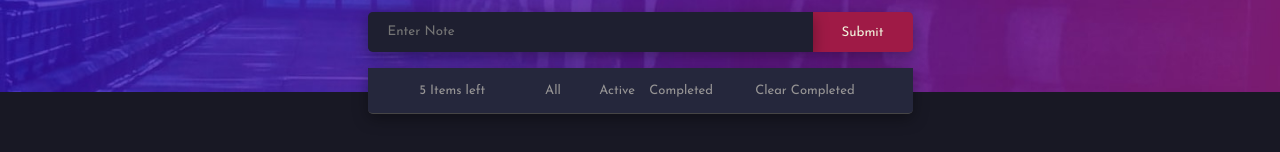
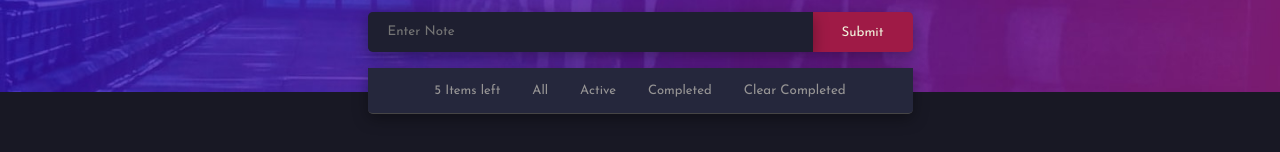
Before and after one commit to cbuntrakulsuk/Todo-app, a React (Create React App) app: page / in a window 1280 px wide. Shown: the part 148-300 px from the top of the page. Built offline with nearby package versions, Linux system fonts and the light colour scheme.

Commit message:
add completed filter

```diff
--- a/src/components/App.css
+++ b/src/components/App.css
@@ -127,30 +127,19 @@ input:focus {
   box-shadow: rgba(0, 0, 0, 0.35) 0px 5px 15px;
   justify-content: center;
   align-items: center;
-}
-
-.filter-bar > div {
-  width: 70px;
+  gap: 2rem;
   font-size: 13px;
 }
 
-.filter-bar > div:first-of-type {
-  width: 150px;
+.filter-btn {
+  justify-content: center;
   text-align: center;
+  cursor: pointer;
+  background-color: transparent;
+  border: transparent;
+  color: rgb(151, 149, 149);
 }
 
-.filter-bar > div:last-of-type {
-  width: 200px;
-  text-align: center;
-}
-
-.center-items {
-  justify-content: center;
-  text-align: center;
-  width: 40px;
-  cursor: pointer;
-}
-
-.center-items:hover {
+.filter-btn:hover {
   color: #9f1a46;
 }
--- a/src/components/App.jsx
+++ b/src/components/App.jsx
@@ -31,6 +31,13 @@ function App() {
     setNoteArray([]);
   }
 
+  function filterList(name) {
+    let result = noteArray.filter(item => item.isComplete === false);
+    setNoteArray(result);
+    console.log(noteArray);
+
+  }
+
   return (
     <div className="app">
       <Header />
@@ -38,14 +45,17 @@ function App() {
       {noteArray.map((item, index)=> {
         return(
           <Note
-            content={item.content}
+            content = { item.content }
             id = { index }
-            key={index}
+            key = { index }
             update = { updateNote }
+            bool = { item.isComplete }
             />
         )
       })}
-      <Filter clearList={clearCompleted} />
+      <Filter
+        filter = { filterList }
+        clearList={clearCompleted} />
     </div>
   );
 }
--- a/src/components/Filter.jsx
+++ b/src/components/Filter.jsx
@@ -5,13 +5,18 @@ function Filter (props) {
         props.clearList();
     }
 
+    function filterCompleted(event) {
+        let name = event.target.getAttribute('name');
+        props.filter(name);
+    }
+
     return(
         <div className="filter-bar">
             <div>5 Items left</div>
-            <div className="center-items">All</div>
-            <div className="center-items">Active</div>
-            <div className="center-items">Completed</div>
-            <div className="center-items" onClick={clearCompleted}>Clear Completed</div>
+            <div className="filter-btn">All</div>
+            <div className="filter-btn">Active</div>
+            <div className="filter-btn" name = "completed" onClick = { filterCompleted }>Completed</div>
+            <button className="filter-btn" onClick = { clearCompleted }>Clear Completed</button>
         </div>
     )
 }
--- a/src/components/Search.jsx
+++ b/src/components/Search.jsx
@@ -11,7 +11,7 @@ function Search(props) {
         const {value, name} = event.target;
         setInputText({
             [name]: value,
-            isComplete: false
+            isComplete: true
         });
     }
 
```
